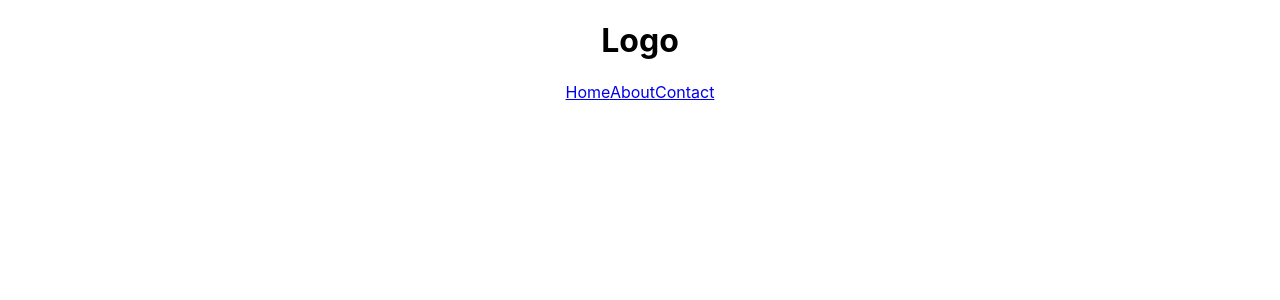
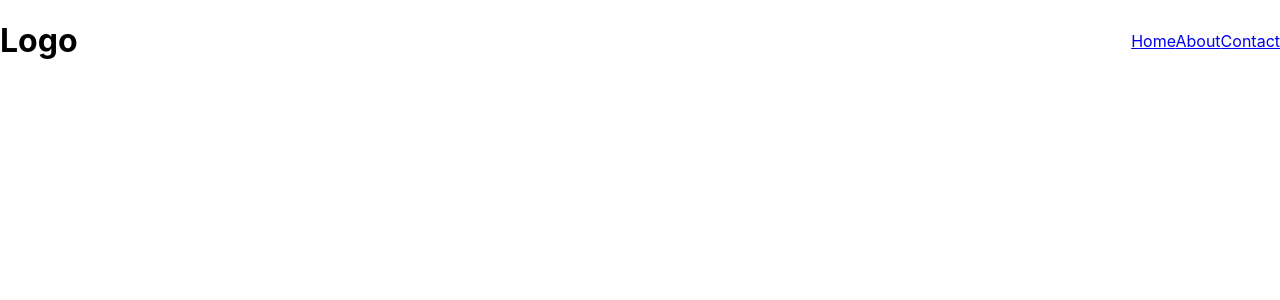
Before and after one commit to calasCosta/ncc-portfolio, a React (Create React App) app in the folder ncc-portfolio/: page / in a window 1280 px wide. Shown: the top 300 px of the page. Built offline with nearby package versions, Linux system fonts and the light colour scheme.

Commit message:
first alteration in header file

```diff
--- a/ncc-portfolio/src/App.css
+++ b/ncc-portfolio/src/App.css
@@ -1,3 +1,9 @@
 .App {
   text-align: center;
 }
+
+header{
+  display: flex;
+  justify-content: space-between;
+  align-items: center;
+}
--- a/ncc-portfolio/src/components/header.js
+++ b/ncc-portfolio/src/components/header.js
@@ -2,13 +2,13 @@ import React from 'react'
 
 export default function header() {
   return (
-    <div>
+    <header>
       <h1>Logo</h1>
       <nav>
         <a href="/">Home</a>
         <a href="/about">About</a>
         <a href="/contact">Contact</a>
       </nav>
-    </div>
+    </header>
   )
 }
```
